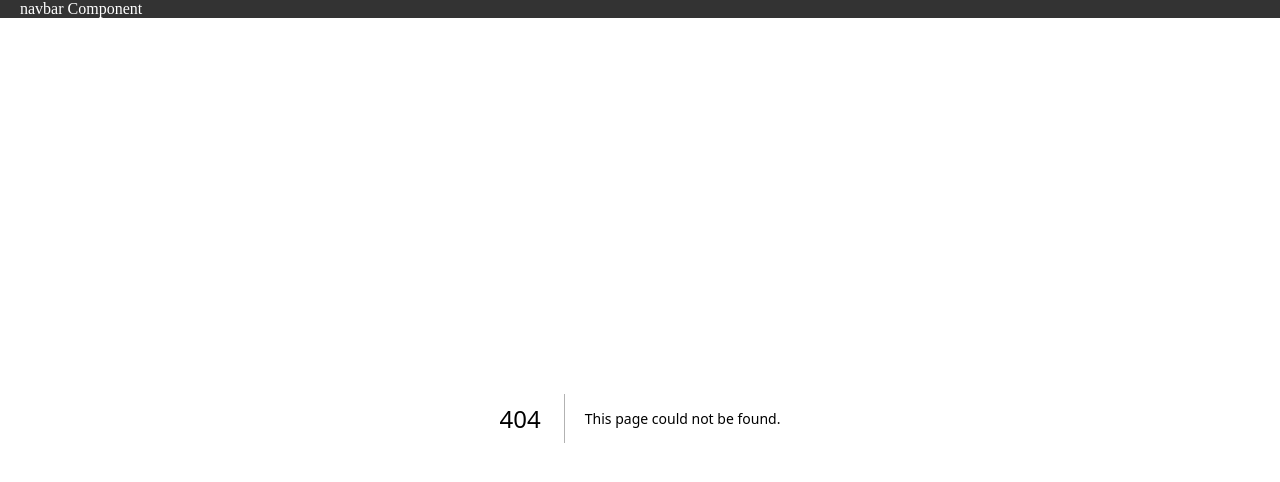
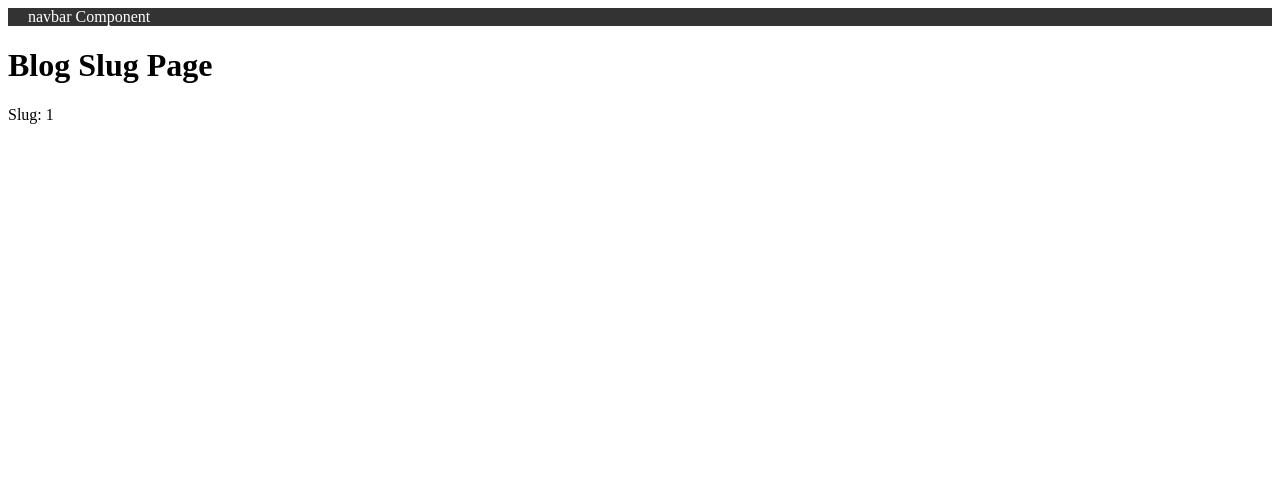
Before and after one commit to LuckyHaQi/Pemrograman-Berbasis-Framework, a Next.js app: page /blog/1 in a window 1280 px wide. Before the commit this address had no page. Shown: the top 482 px of the page. Built offline with nearby package versions, Linux system fonts and the light colour scheme.

Commit message:
feat: add blog routing with index and dynamic slug page

```diff
--- /dev/null
+++ b/src/pages/blog/[slug].tsx
@@ -0,0 +1,15 @@
+import { useRouter } from "next/router";
+
+const BlogSlugPage = () => {
+  const { query } = useRouter();
+  const { slug } = query;
+
+  return (
+    <div>
+      <h1>Blog Slug Page</h1>
+      <p>Slug: {slug}</p>
+    </div>
+  );
+};
+
+export default BlogSlugPage;
```
Also changed, not shown: src/pages/blog/index.tsx (added, +9 -0 lines).
